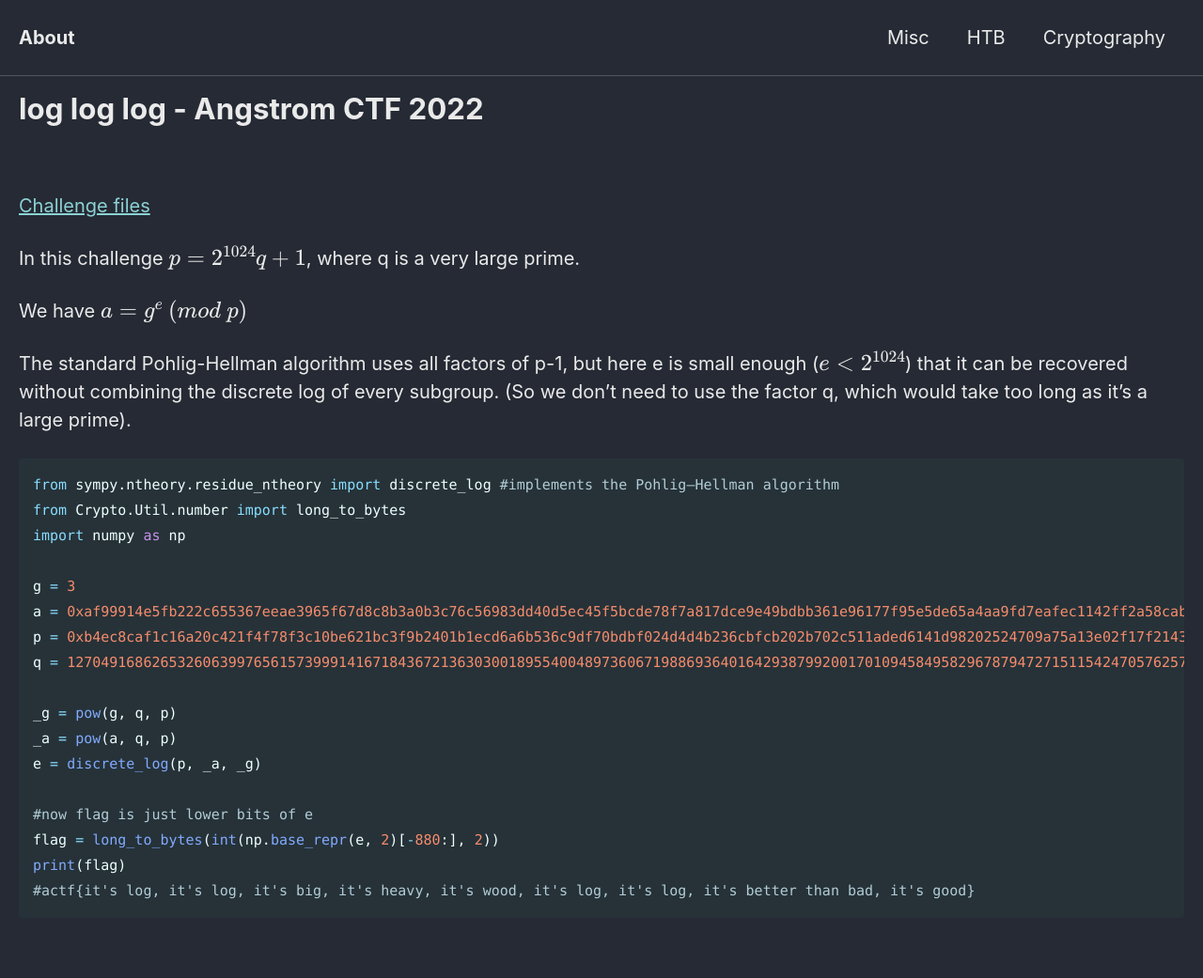
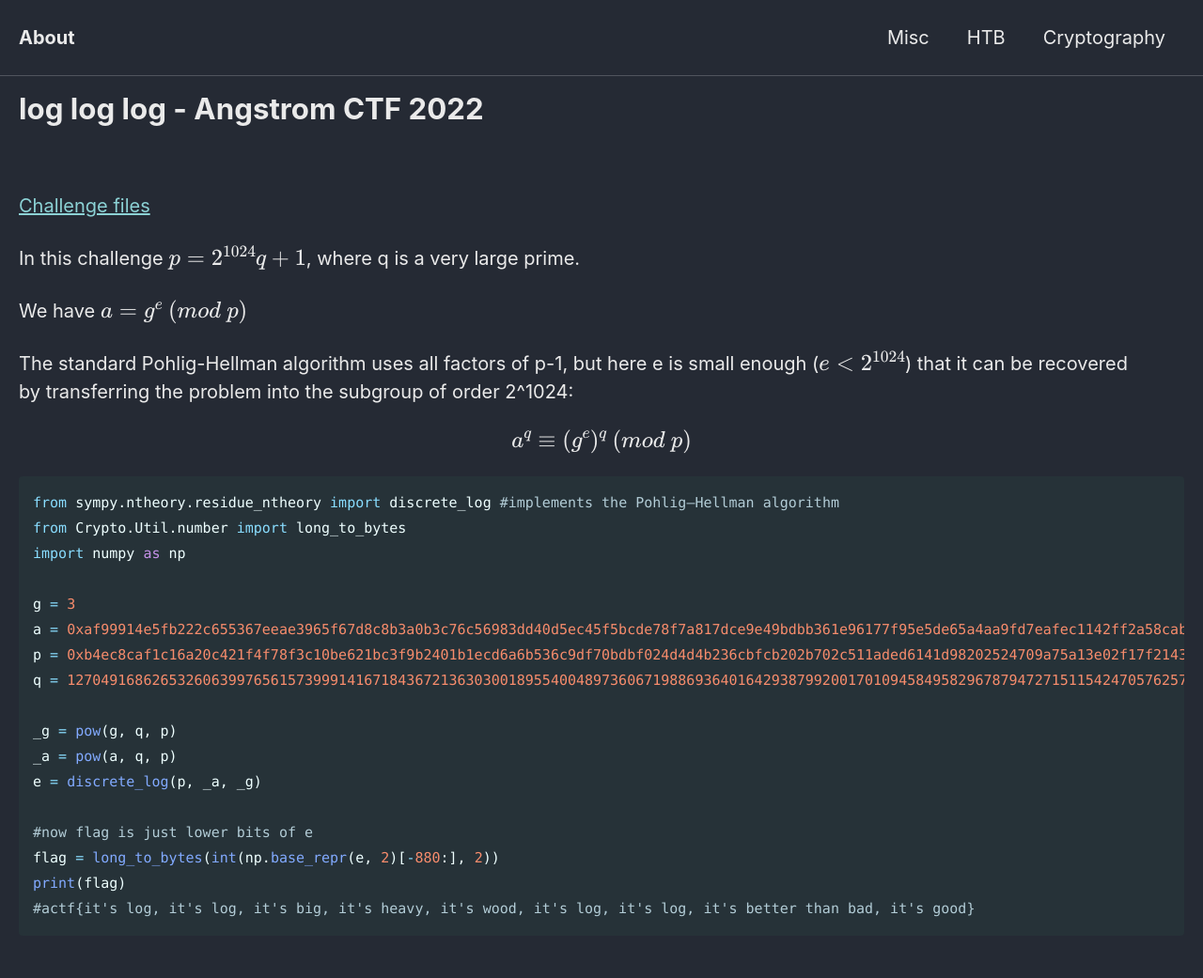
Before and after one commit to Connor-McCartney/Connor-McCartney.github.io, a Jekyll site: the page built from _pages/cryptography/diffie-hellman/logloglog-Angstrom-CTF-2022.md, in a window 1280 px wide. Shown: the whole page at 94% size. Built offline with Jekyll 4.4.1, drawn with Linux system fonts in a browser that asks for light colours; cached includes are drawn as plain includes.

Commit message:
Update logloglog-Angstrom-CTF-2022.md

````diff
--- a/_pages/cryptography/diffie-hellman/logloglog-Angstrom-CTF-2022.md
+++ b/_pages/cryptography/diffie-hellman/logloglog-Angstrom-CTF-2022.md
@@ -12,7 +12,9 @@ In this challenge $$p = 2^{1024}q + 1$$,  where q is a very large prime. <br>
 We have $$a = g^e\ (mod\ p)$$
 
 The standard Pohlig-Hellman algorithm uses all factors of p-1, but here e is small enough ($$e < 2^{1024}$$) that it can be recovered <br>
-without combining the discrete log of every subgroup. (So we don't need to use the factor q, which would take too long as it's a large prime).
+by transferring the problem into the subgroup of order 2^1024:
+
+$$a^q \equiv (g^e)^q \ (mod\ p)$$
 
 
 ```python
````
